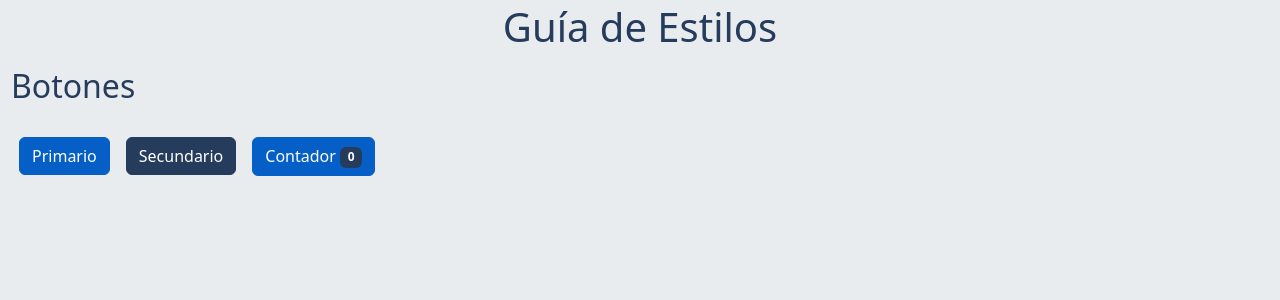
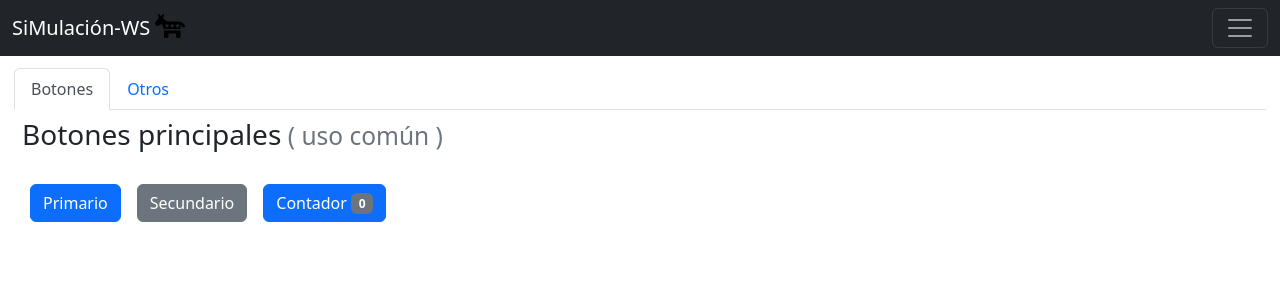
Before and after one commit to dennysjlarau/react-simualacion-ws, a React (Vite) app: page /guia-estilos in a window 1280 px wide. Shown: the top 300 px of the page. Built offline with nearby package versions, Linux system fonts and the light colour scheme.

Commit message:
creación de barra de menu y tabs

```diff
--- a/index.html
+++ b/index.html
@@ -11,6 +11,7 @@
 <body>
   <div id="root"></div>
   <script type="module" src="/src/main.tsx"></script>
+
 </body>
 
 </html>
--- a/package.json
+++ b/package.json
@@ -11,6 +11,7 @@
   "dependencies": {
     "@popperjs/core": "^2.11.6",
     "bootstrap": "^5.2.3",
+    "jquery": "^3.6.3",
     "react": "^18.2.0",
     "react-dom": "^18.2.0",
     "react-router-dom": "6"
--- a/src/App.scss
+++ b/src/App.scss
@@ -2,5 +2,7 @@
 @import "./Styles/mixins.scss";
 
 #root {
-  padding: 3px;
+  padding-top: 68px;
+  padding-left: 14px;
+  padding-right: 14px;
 }
--- a/src/auth/pages/LoginPage.tsx
+++ b/src/auth/pages/LoginPage.tsx
@@ -2,7 +2,9 @@
 
 function LoginPage () {
     return (
-            <h1>Página número LOGIN</h1>
+            <>
+                <h1>Página número LOGIN</h1>
+            </>
         )
 }
 
--- a/src/index.scss
+++ b/src/index.scss
@@ -1,6 +1,6 @@
 @import "./Styles/reset.scss";
 @import "./Styles/variables.scss";
-@import "../node_modules/bootstrap/scss/bootstrap.scss";
+
 
 
 :root {
--- a/src/main.tsx
+++ b/src/main.tsx
@@ -3,6 +3,10 @@ import ReactDOM from 'react-dom/client'
 import App from './SimulaWSApp'
 import { BrowserRouter } from 'react-router-dom'
 import './index.scss'
+
+import '../node_modules/bootstrap/scss/bootstrap.scss'
+import '../node_modules/jquery/dist/jquery.js'
+import '../node_modules/bootstrap/dist/js/bootstrap.bundle.min.js'
 
 ReactDOM.createRoot(document.getElementById('root') as HTMLElement).render(
   <React.StrictMode>
--- a/src/router/AppRouter.tsx
+++ b/src/router/AppRouter.tsx
@@ -1,16 +1,19 @@
-import { Route, Routes } from "react-router";
+import { Navigate, Route, Routes } from "react-router";
 import LoginPage from "../auth/pages/LoginPage";
-import DosPage from "../simulaws/pages/DosPage";
 import GuiaEstilosPage from "../simulaws/pages/GuiaEstilosPage";
+import PrincipalPage from "../simulaws/pages/PrincipalPage";
+import BarraMenu from "../ui/components/BarraMenu";
 
 function AppRouter ()  {
     return (
             <>
+                <BarraMenu />
                 <Routes>
                     <Route path="guia-estilos" element={<GuiaEstilosPage />}/>
-                    <Route path="dos" element={<DosPage />}/>
+                    <Route path="principal" element={<PrincipalPage />}/>
 
                     <Route path="login" element={<LoginPage />}/>
+                    <Route path="/" element={<Navigate to="/principal" />}/>
                 </Routes>
             </>
         )
--- a/src/simulaws/pages/DosPage.tsx
+++ /dev/null
@@ -1,9 +0,0 @@
-
-
-function DosPage () {
-    return (
-            <h1>Página número DOS</h1>
-        )
-}
-
-export default DosPage;
--- a/src/simulaws/pages/GuiaEstilosPage.tsx
+++ b/src/simulaws/pages/GuiaEstilosPage.tsx
@@ -6,16 +6,21 @@ function GuiaEstilosPage () {
     const [count, setCount] = useState(0);
     return (
         <>
-            <div className="container text-center">
-                <div className="row">
-                    <div className="col">
-                        <p className="h1">Guía de Estilos</p>
-                    </div>
-                </div>
-            </div>
-
-            <div className="d-flex flex-column mb-3">
-                <Boton />
+            <ul className="nav nav-tabs" id="myTab" role="tablist">
+                <li className="nav-item" role="presentation">
+                    <button className="nav-link active" id="boton-tab" data-bs-toggle="tab" data-bs-target="#boton-tab-pane" type="button" role="tab" aria-controls="boton-tab-pane" aria-selected="true">
+                        Botones
+                    </button>
+                </li>
+                <li className="nav-item" role="presentation">
+                    <button className="nav-link" id="otro-tab" data-bs-toggle="tab" data-bs-target="#otro-tab-pane" type="button" role="tab" aria-controls="otro-tab-pane" aria-selected="false">
+                        Otros
+                    </button>
+                </li>
+            </ul>
+            <div className="tab-content" id="myTabContent">
+                <div className="tab-pane fade show active" id="boton-tab-pane" role="tabpanel" aria-labelledby="boton-tab"><Boton /></div>
+                <div className="tab-pane fade" id="otro-tab-pane" role="tabpanel" aria-labelledby="otro-tab" >...</div>
             </div>
         </>
         )
--- /dev/null
+++ b/src/simulaws/pages/PrincipalPage.tsx
@@ -0,0 +1,9 @@
+
+
+function PrincipalPage () {
+    return (
+            <h1>Página principal</h1>
+        )
+}
+
+export default PrincipalPage;
--- a/src/simulaws/pages/guia-estilos/Boton.tsx
+++ b/src/simulaws/pages/guia-estilos/Boton.tsx
@@ -5,7 +5,10 @@ function Boton () {
     return (
             <>
                 <div className="p-2">
-                    <p className="h2">Botones</p>
+                <h3>
+                    Botones principales
+                    <small className="text-muted"> ( uso común )</small>
+                    </h3>
                 </div>
                 <div className="p-2">
                     <div className="d-flex flex-row mb-3">
--- /dev/null
+++ b/src/ui/components/BarraMenu.tsx
@@ -0,0 +1,48 @@
+import { Link, NavLink } from "react-router-dom";
+
+
+function BarraMenu() {
+    return (
+        <nav className="navbar navbar-dark bg-dark fixed-top">
+            <div className="container-fluid">
+                <div className="navbar-brand">
+                    <span>SiMulación-WS </span>
+                    <span> <img src="../public/donkey.svg" alt="Logo" width="30" height="24" className="d-inline-block align-text-top"/></span>
+                </div>
+                <button className="navbar-toggler" type="button" data-bs-toggle="offcanvas" data-bs-target="#offcanvasDarkNavbar" aria-controls="offcanvasDarkNavbar">
+                    <span className="navbar-toggler-icon"></span>
+                </button>
+                <div className="offcanvas offcanvas-end text-bg-dark" id="offcanvasDarkNavbar" aria-labelledby="offcanvasDarkNavbarLabel">
+                    <div className="offcanvas-header">
+                        <h5 className="offcanvas-title" id="offcanvasDarkNavbarLabel">Menú</h5>
+                        <button type="button" className="btn-close btn-close-white" data-bs-dismiss="offcanvas" aria-label="Close"></button>
+                    </div>
+                    <div className="offcanvas-body">
+                        <ul className="navbar-nav justify-content-end flex-grow-1 pe-3">
+                            <li className="nav-item">
+                                <NavLink className="nav-link" to="/">Inicio</NavLink>
+                            </li>
+                            <li className="nav-item dropdown">
+                                <a className="nav-link dropdown-toggle" href="#" role="button" data-bs-toggle="dropdown" aria-expanded="false">
+                                    Opciones
+                                </a>
+                                <ul className="dropdown-menu dropdown-menu-dark">
+                                    <li><NavLink className="dropdown-item" to="/">Catálogos</NavLink></li>
+                                    <li><NavLink className="dropdown-item" to="/">Configuraciones</NavLink></li>
+                                    <li><hr className="dropdown-divider"/></li>
+                                    <li><NavLink className="dropdown-item" to="/guia-estilos">Guía de Estilos</NavLink></li>
+                                </ul>
+                            </li>
+                            <li><hr className="dropdown-divider"/></li>
+                            <li className="nav-item">
+                                <NavLink className="nav-link" to="/login">Salir</NavLink>
+                            </li>
+                        </ul>
+                    </div>
+                </div>
+            </div>
+        </nav>
+    )
+}
+
+export default BarraMenu;
```
Also changed, not shown: 1 other file (tests, documents, lock files or other folders).
